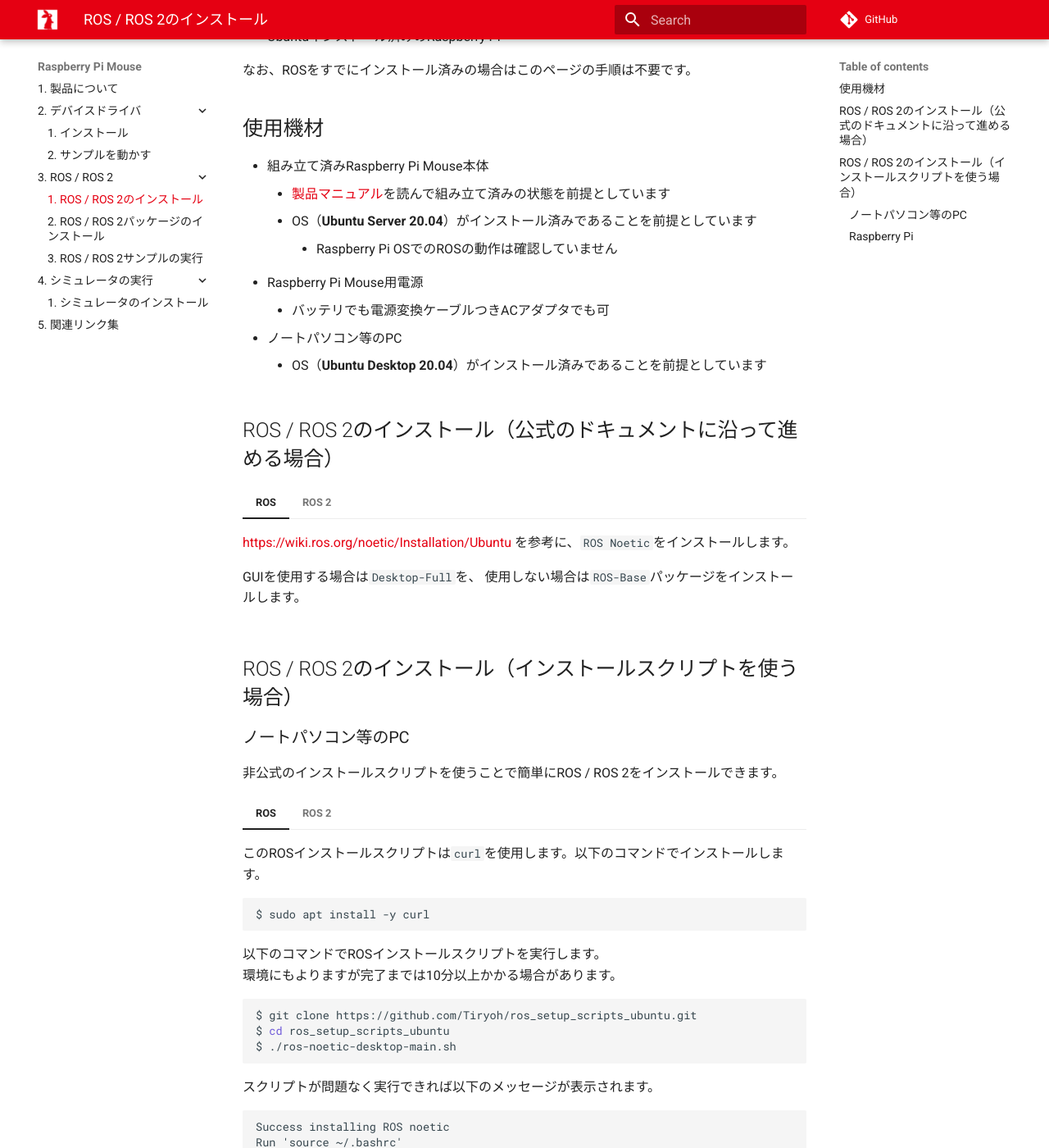
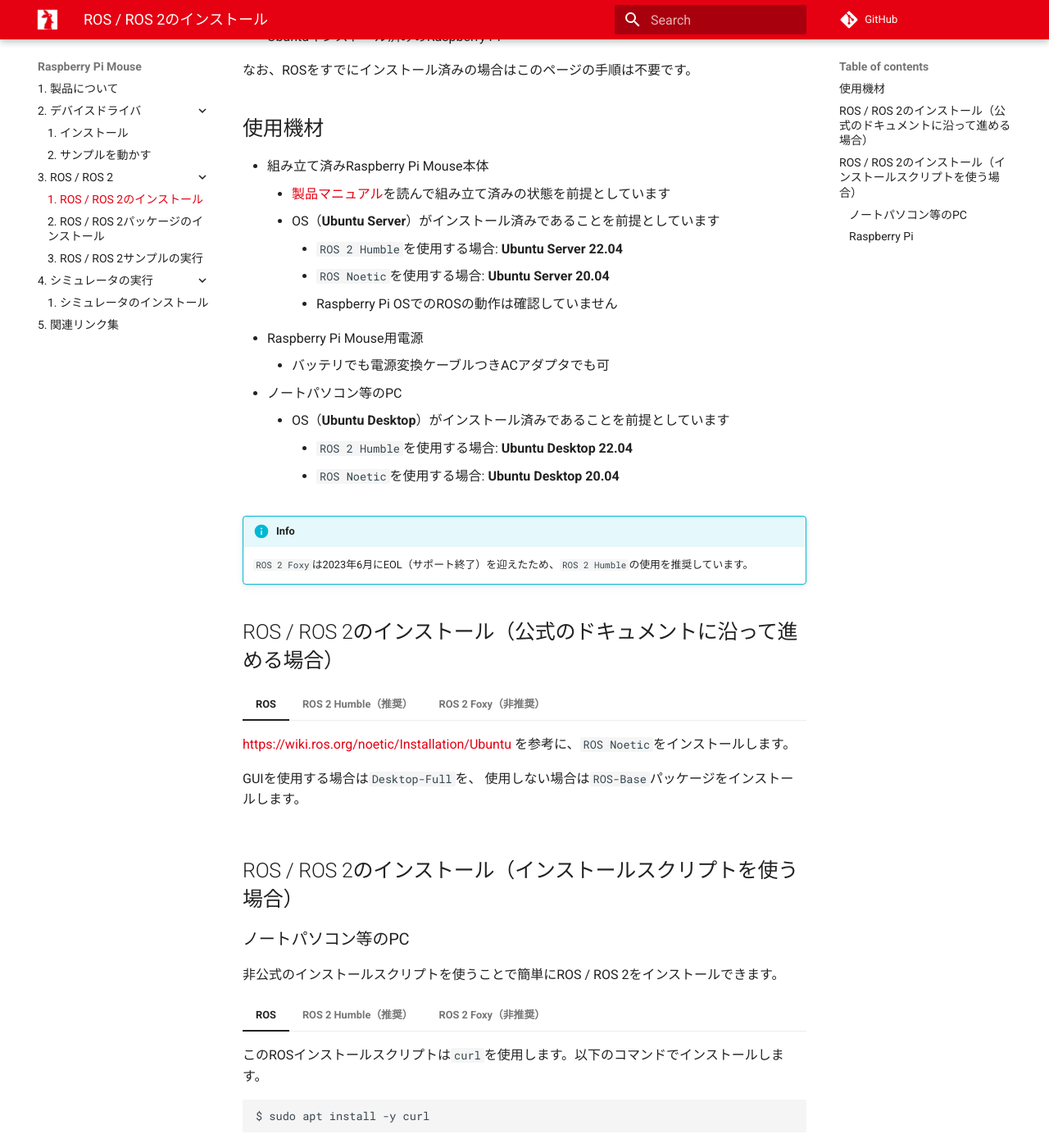
Before and after one commit to rt-net/tutorials, an MkDocs documentation site: the page built from docs/raspimouse/ros/install.md, in a window 1280 px wide and 1400 px high, scrolled down 271 px. Shown: the whole window at 82% size. Built offline with MkDocs 1.6.1 and Material for MkDocs 9.7.7, drawn with Linux system fonts in a browser that asks for light colours; comment, search, counter and statistics services are not loaded; some of the changed text lies outside the part shown.

Commit message:
Raspberry Pi MouseでROS 2 Humbleを動かすための情報を追加 (#33)

````diff
--- a/docs/raspimouse/ros/install.md
+++ b/docs/raspimouse/ros/install.md
@@ -18,12 +18,19 @@
 
 * 組み立て済みRaspberry Pi Mouse本体
     * [製品マニュアル](https://rt-net.jp/products/raspberrypimousev3/#downloads)を読んで組み立て済みの状態を前提としています
-    * OS（**Ubuntu Server 20.04**）がインストール済みであることを前提としています
+    * OS（**Ubuntu Server**）がインストール済みであることを前提としています
+        * `ROS 2 Humble`を使用する場合: **Ubuntu Server 22.04**
+        * `ROS Noetic`を使用する場合: **Ubuntu Server 20.04**
         * Raspberry Pi OSでのROSの動作は確認していません
 * Raspberry Pi Mouse用電源
     * バッテリでも電源変換ケーブルつきACアダプタでも可
 * ノートパソコン等のPC
-    * OS（**Ubuntu Desktop 20.04**）がインストール済みであることを前提としています
+    * OS（**Ubuntu Desktop**）がインストール済みであることを前提としています
+        * `ROS 2 Humble`を使用する場合: **Ubuntu Desktop 22.04**
+        * `ROS Noetic`を使用する場合: **Ubuntu Desktop 20.04**
+
+!!! info
+    `ROS 2 Foxy`は2023年6月にEOL（サポート終了）を迎えたため、`ROS 2 Humble`の使用を推奨しています。
 
 ## ROS / ROS 2のインストール（公式のドキュメントに沿って進める場合） {: #official-document}
 
@@ -33,7 +40,16 @@
 
     GUIを使用する場合は`Desktop-Full`を、 使用しない場合は`ROS-Base`パッケージをインストールします。
 
-=== "ROS 2"
+=== "ROS 2 Humble（推奨）"
+    [https://docs.ros.org/en/humble/Installation/Ubuntu-Install-Debians.html](https://docs.ros.org/en/humble/Installation/Ubuntu-Install-Debians.html){target=_blank rel=noopener}
+    を参考に、`ROS 2 Humble`をインストールします。
+
+    GUIを使用する場合は`Desktop`を、 使用しない場合は`ROS-Base`パッケージをインストールします。
+
+    [https://docs.ros.org/en/humble/Tutorials/Colcon-Tutorial.html](https://docs.ros.org/en/humble/Tutorials/Colcon-Tutorial.html){target=_blank rel=noopener}
+    を参考に、パッケージビルドツールの`colcon`をインストールします。
+
+=== "ROS 2 Foxy（非推奨）"
     [https://docs.ros.org/en/foxy/Installation/Ubuntu-Install-Debians.html](https://docs.ros.org/en/foxy/Installation/Ubuntu-Install-Debians.html){target=_blank rel=noopener}
     を参考に、`ROS 2 Foxy`をインストールします。
 
@@ -79,7 +95,36 @@
     ```sh
     $ source ~/.bashrc
     ```
-=== "ROS 2"
+=== "ROS 2 Humble（推奨）"
+    このROS 2インストールスクリプトは`curl`と`git`を使用します。以下のコマンドでインストールします。
+
+    ```sh
+    $ sudo apt install -y curl git
+    ```
+
+    以下のコマンドでROS 2インストールスクリプトを実行します。
+    環境にもよりますが完了までは10分以上かかる場合があります。
+
+    ```sh
+    $ git clone https://github.com/Tiryoh/ros2_setup_scripts_ubuntu.git
+    $ cd ros2_setup_scripts_ubuntu
+    $ ./ros2-humble-desktop-main.sh
+    ```
+
+    スクリプトが問題なく実行できれば以下のメッセージが表示されます。
+
+    ```txt
+    Success installing ROS humble
+    Run 'source ~/.bashrc'
+    ```
+
+    以下のコマンドでインストールした設定を読み込みます。
+
+    ```sh
+    $ source ~/.bashrc
+    ```
+
+=== "ROS 2 Foxy（非推奨）"
     このROS 2インストールスクリプトは`curl`と`git`を使用します。以下のコマンドでインストールします。
 
     ```sh
@@ -143,7 +188,37 @@
     ```sh
     $ source ~/.bashrc
     ```
-=== "ROS 2"
+
+=== "ROS 2 Humble（推奨）"
+    このROS 2インストールスクリプトは`curl`と`git`を使用します。以下のコマンドでインストールします。
+
+    ```sh
+    $ sudo apt install -y curl git
+    ```
+
+    以下のコマンドでROS 2インストールスクリプトを実行します。
+    環境にもよりますが完了までは10分以上かかる場合があります。
+
+    ```sh
+    $ git clone https://github.com/Tiryoh/ros2_setup_scripts_ubuntu.git
+    $ cd ros2_setup_scripts_ubuntu
+    $ ./ros2-humble-ros-base-main.sh
+    ```
+
+    スクリプトが問題なく実行できれば以下のメッセージが表示されます。
+
+    ```txt
+    Success installing ROS humble
+    Run 'source ~/.bashrc'
+    ```
+
+    以下のコマンドでインストールした設定を読み込みます。
+
+    ```sh
+    $ source ~/.bashrc
+    ```
+
+=== "ROS 2 Foxy（非推奨）"
     このROS 2インストールスクリプトは`curl`と`git`を使用します。以下のコマンドでインストールします。
 
     ```sh
````
Also changed, not shown: docs/raspimouse/driver/install.md (+16 -2 lines), docs/raspimouse/ros/package-install.md (+21 -4 lines), docs/raspimouse/ros/samples.md (+18 -4 lines), docs/img/raspimouse/driver/pi_imager_settings_ubuntu_22.png (added), docs/img/raspimouse/driver/pi_imager_settings_ubuntu_22_64bit.png (added).
